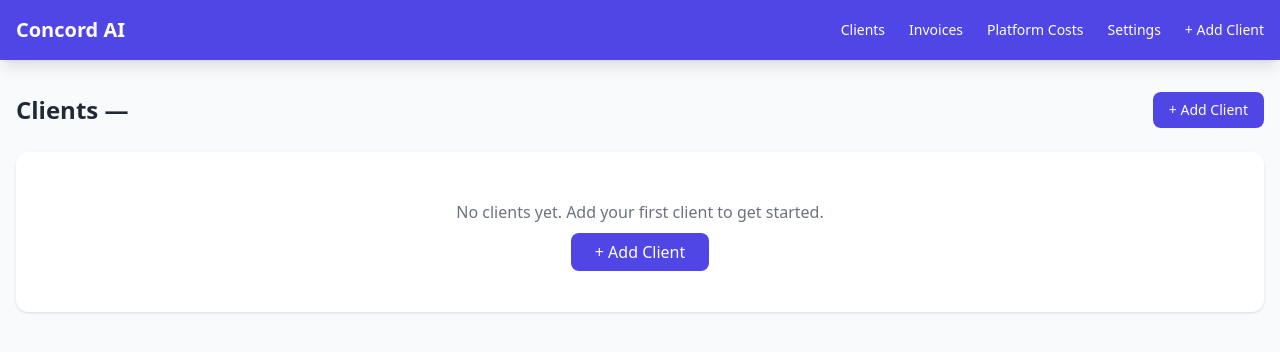
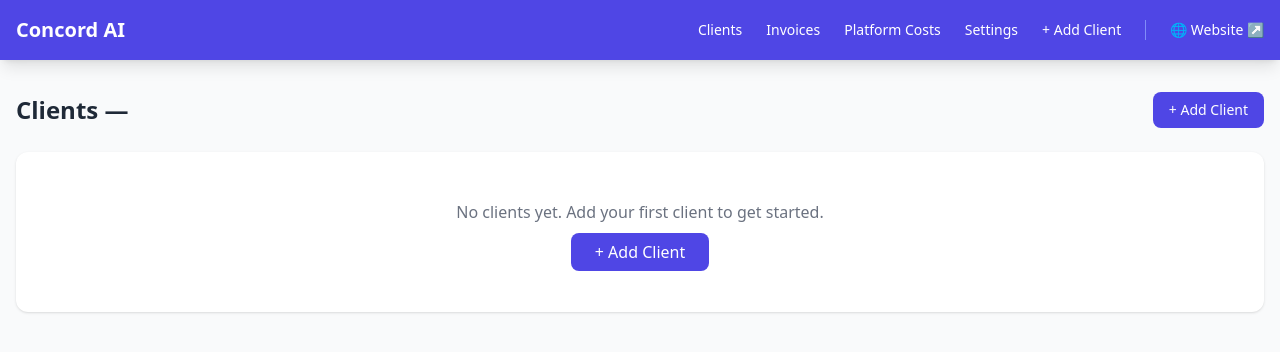
Before and after one commit to eddy2712-creator/concord-ai-dashboard, a Flask app: template app/templates/dashboard.html in a window 1280 px wide. Shown: the top 352 px of the page. Run offline with Flask 3, Linux system fonts and the light colour scheme; the template is opened without the code that fills it, so the values that code supplies are empty; some libraries are stand-ins or nearby versions.

Commit message:
Add website link to dashboard nav bar
Co-Authored-By: Claude Opus 4.6 (1M context) <noreply@anthropic.com>

```diff
--- a/app/templates/base.html
+++ b/app/templates/base.html
@@ -16,6 +16,7 @@
                 <a href="/dashboard/platform-costs" class="hover:text-indigo-200">Platform Costs</a>
                 <a href="/dashboard/settings" class="hover:text-indigo-200">Settings</a>
                 <a href="/dashboard/clients/add" class="hover:text-indigo-200">+ Add Client</a>
+                <a href="https://concordai.ca" target="_blank" rel="noopener" class="hover:text-indigo-200 border-l border-indigo-400 pl-6">🌐 Website ↗</a>
             </div>
         </div>
     </nav>
```
